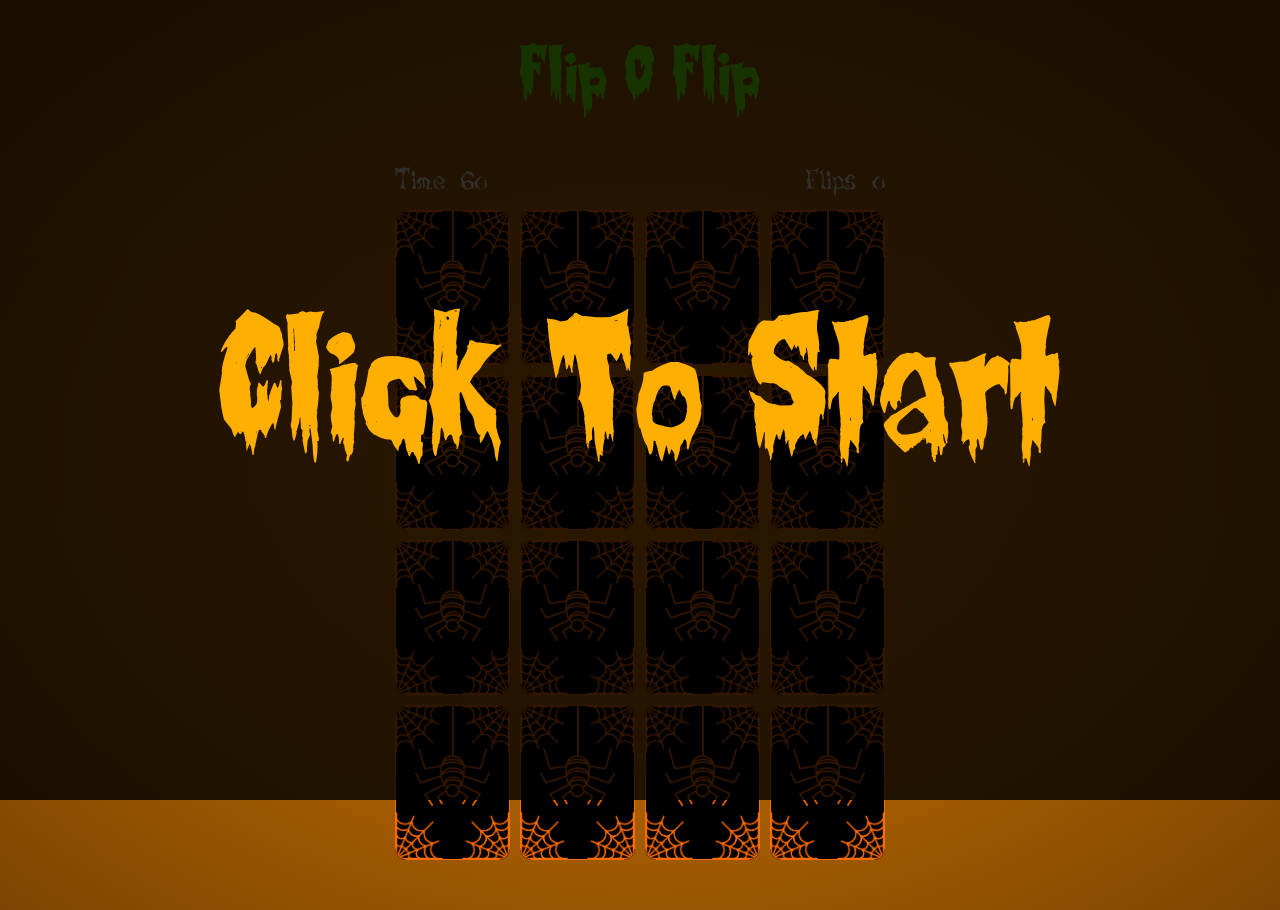
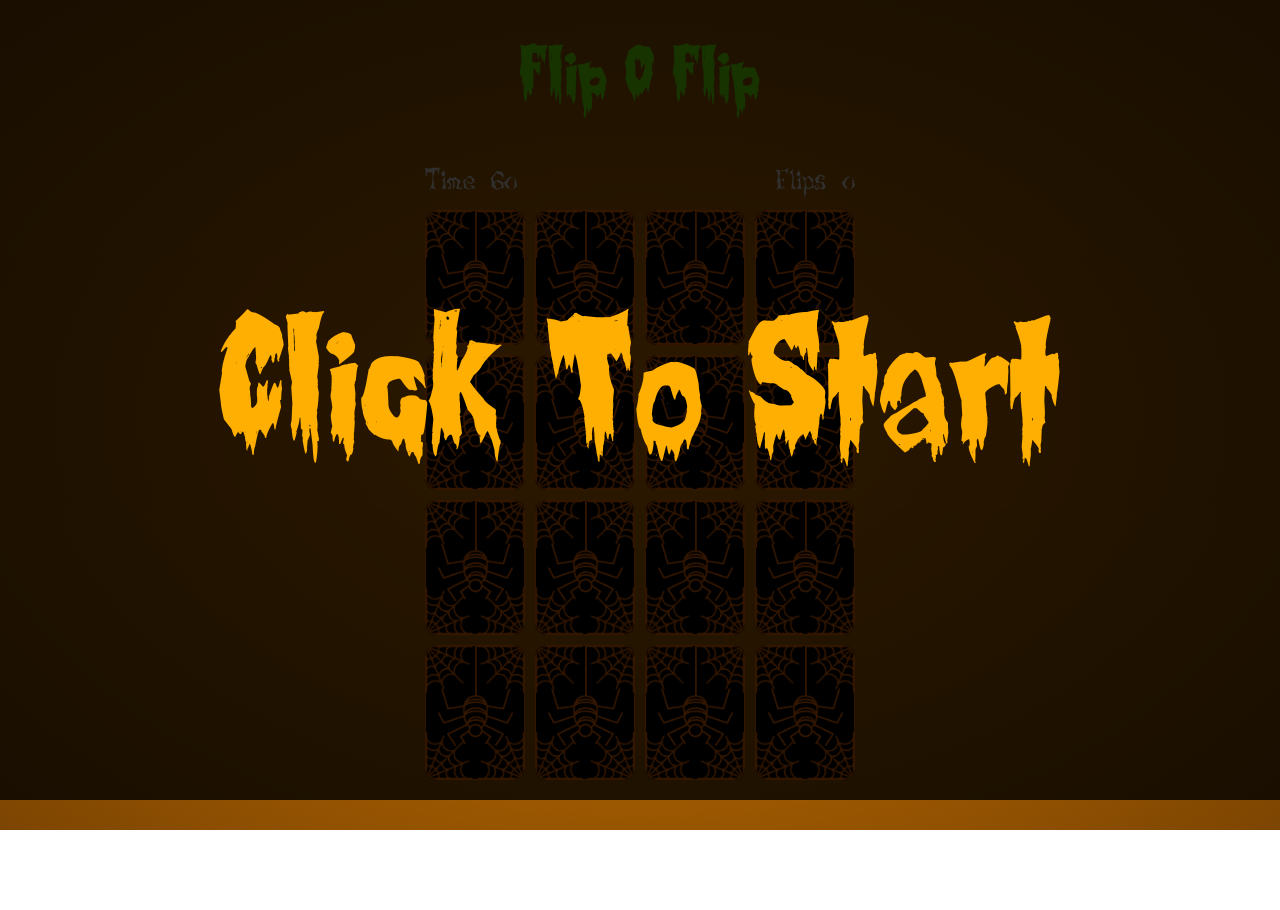
Before and after one commit to akkySrivastava/FlipOFlip, a plain HTML site: page index.html in a window 1280 px wide. After the commit the page ends 830 px from the top, so only its background shows below. Drawn offline with Linux system fonts and the light colour scheme; files whose address does not match are found by name.

Commit message:
Update style.css

```diff
--- a/style.css
+++ b/style.css
@@ -58,8 +58,8 @@ body{
     position: relative;
     background-color: black;
     border-radius: 12px;
-    height: 155px;
-    width: 115px;
+    height: 135px;
+    width: 100px;
 }
 
 .card:hover{
```
